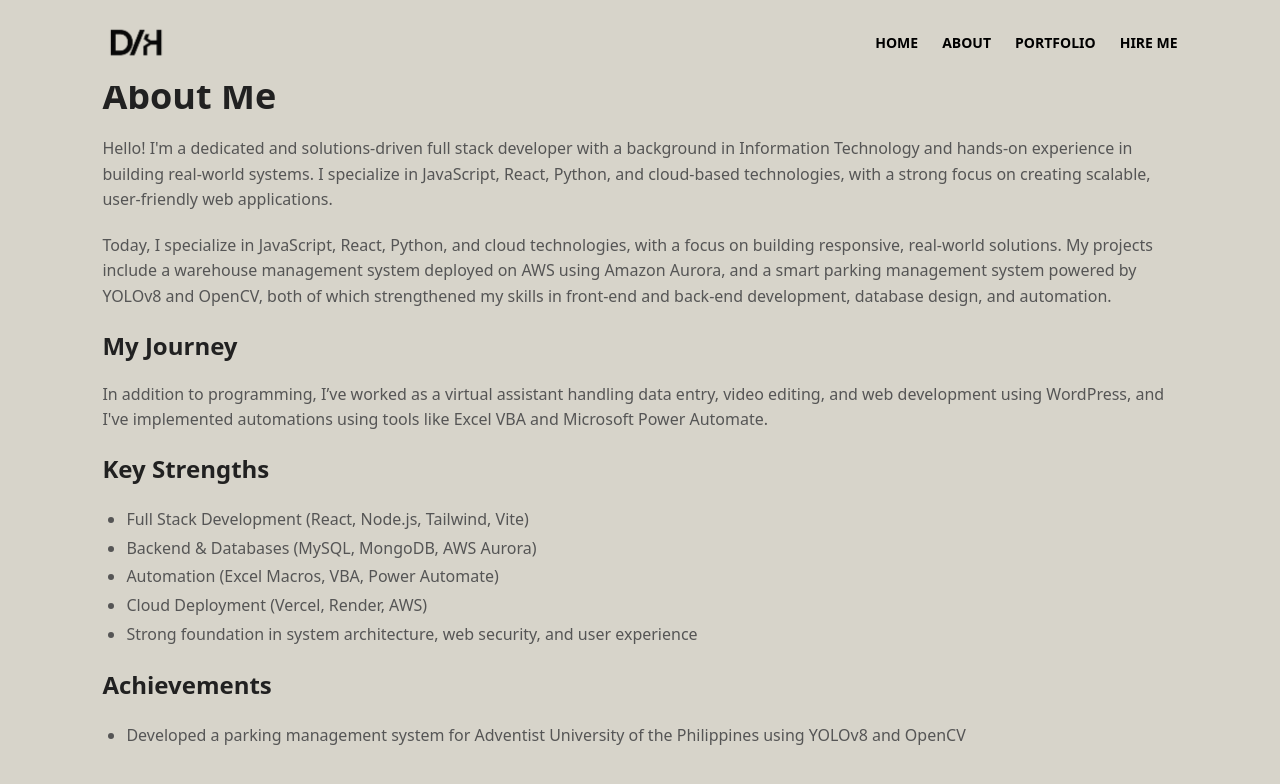
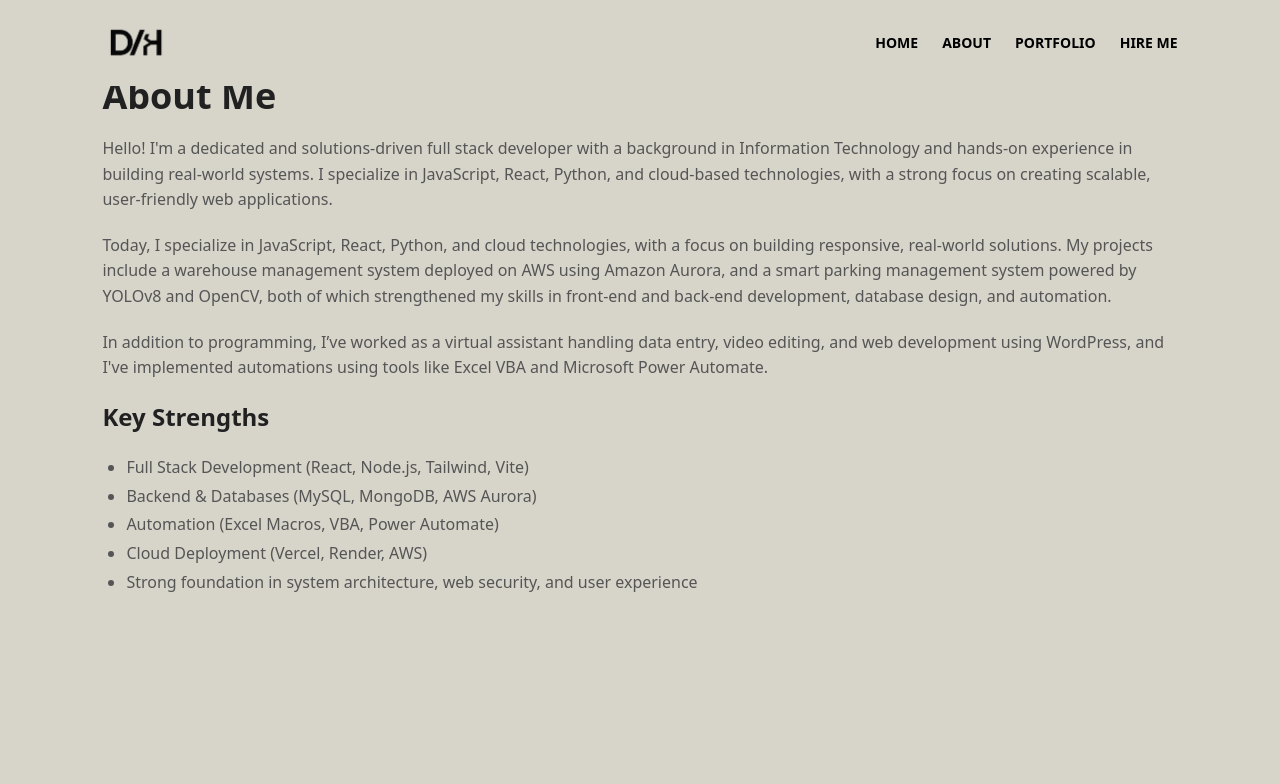
Before and after one commit to DiceOk/Website-Portfolio, a React (Create React App) app: page /about in a window 1280 px wide. Shown: the top 784 px of the page. Built offline with nearby package versions, Linux system fonts and the light colour scheme.

Commit message:
Another update for the about page

```diff
--- a/src/pages/About.jsx
+++ b/src/pages/About.jsx
@@ -22,7 +22,6 @@ export default function About() {
           which strengthened my skills in front-end and back-end development,
           database design, and automation.
         </p>
-        <h2 className="text-2xl mb-5 font-semibold">My Journey</h2>
         <p className="text-[#555] mb-5 leading-[1.6]">
           In addition to programming, I’ve worked as a virtual assistant handling
           data entry, video editing, and web development using WordPress, and
@@ -37,13 +36,6 @@ export default function About() {
           <li>Cloud Deployment (Vercel, Render, AWS)</li>
           <li>Strong foundation in system architecture, web security, and user experience</li>
         </ul>
-        <h2 className="text-2xl mb-5 font-semibold">Achievements</h2>
-        <ul className="list-disc ml-6 text-[#555] leading-[1.8]">
-          <li>
-            Developed a parking management system for Adventist University of the
-            Philippines using YOLOv8 and OpenCV
-          </li>
-        </ul>
       </div>
     </div>
   );
```
